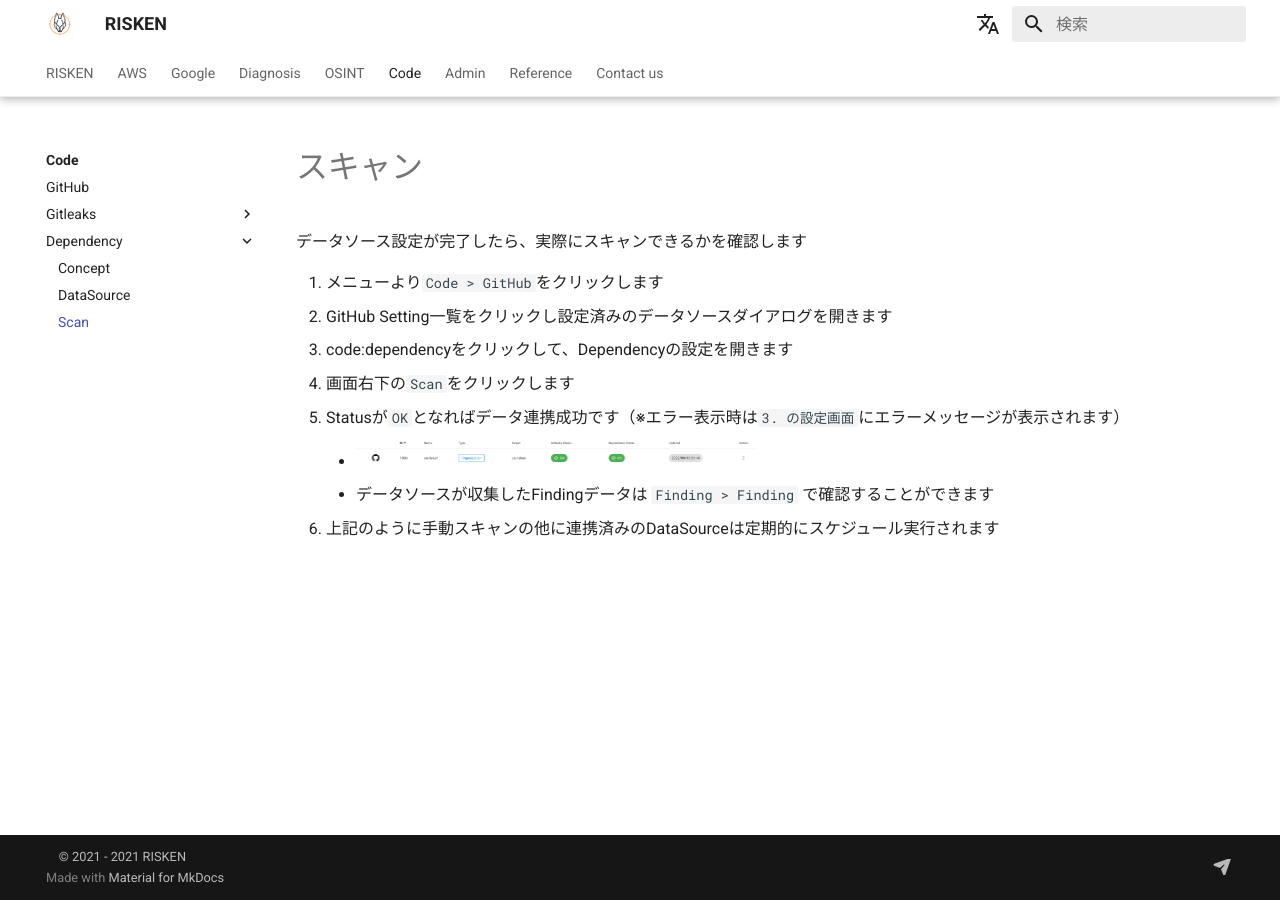
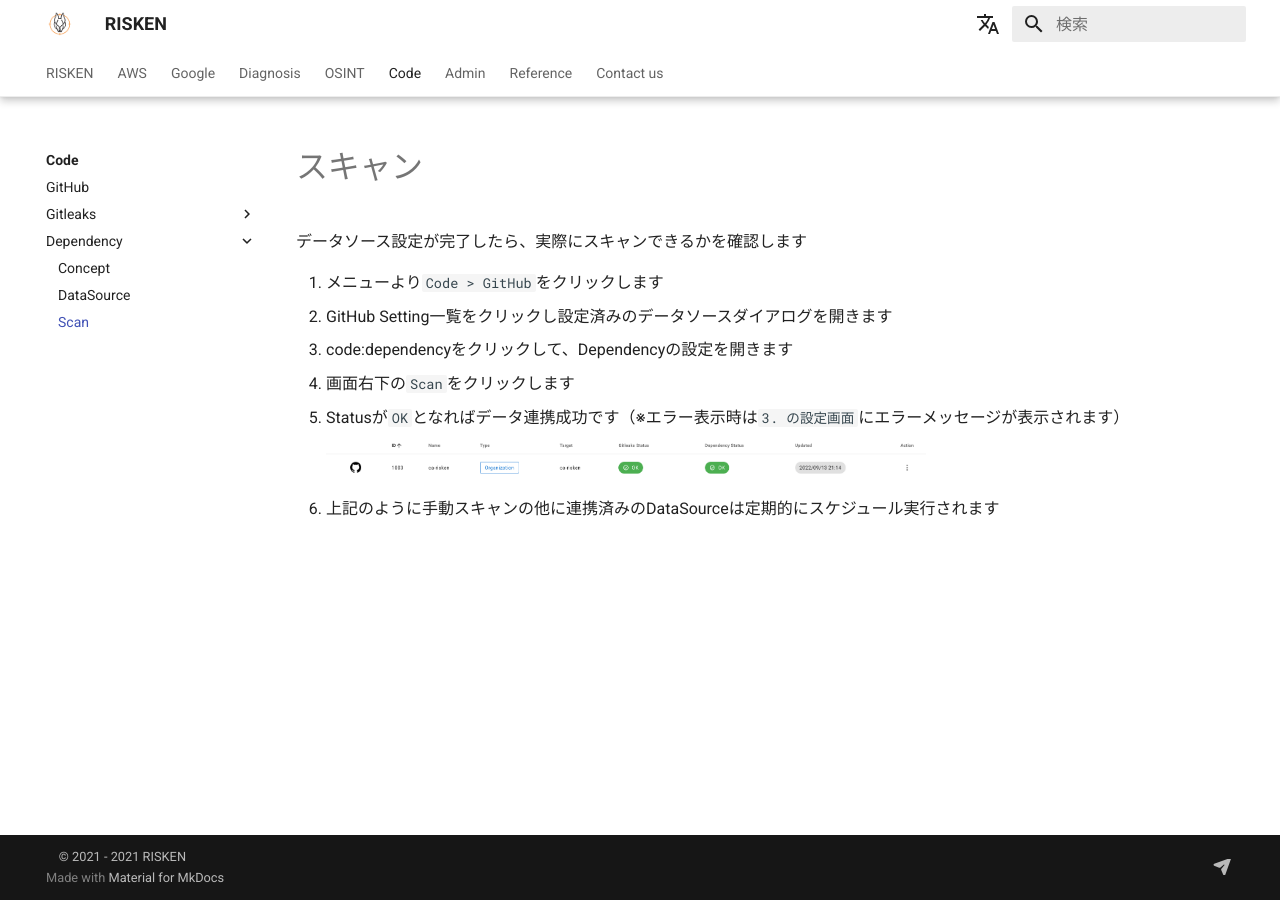
Before and after one commit to ca-risken/doc, an MkDocs documentation site: the page built from docs/code/dependency_scan.md, in a window 1280 px wide. Built offline with MkDocs 1.6.1 and Material for MkDocs 9.7.7, drawn with Linux system fonts in a browser that asks for light colours; comment, search, counter and statistics services are not loaded.

Commit message:
fix format

```diff
--- a/docs/code/dependency_scan.md
+++ b/docs/code/dependency_scan.md
@@ -7,6 +7,7 @@
 3. code:dependencyをクリックして、Dependencyの設定を開きます
 4. 画面右下の`Scan`をクリックします
 5. Statusが`OK`となればデータ連携成功です（※エラー表示時は`3. の設定画面`にエラーメッセージが表示されます）
-    - ![GitHubリスト](/img/code/github_list.png){style="width:400px"}
-    - データソースが収集したFindingデータは `Finding > Finding` で確認することができます
+
+    ![GitHubリスト](/img/code/github_list.png){style="width:600px"}
+
 6. 上記のように手動スキャンの他に連携済みのDataSourceは定期的にスケジュール実行されます
```
Also changed, not shown: docs/code/gitleaks_scan.md (+4 -1 lines).
